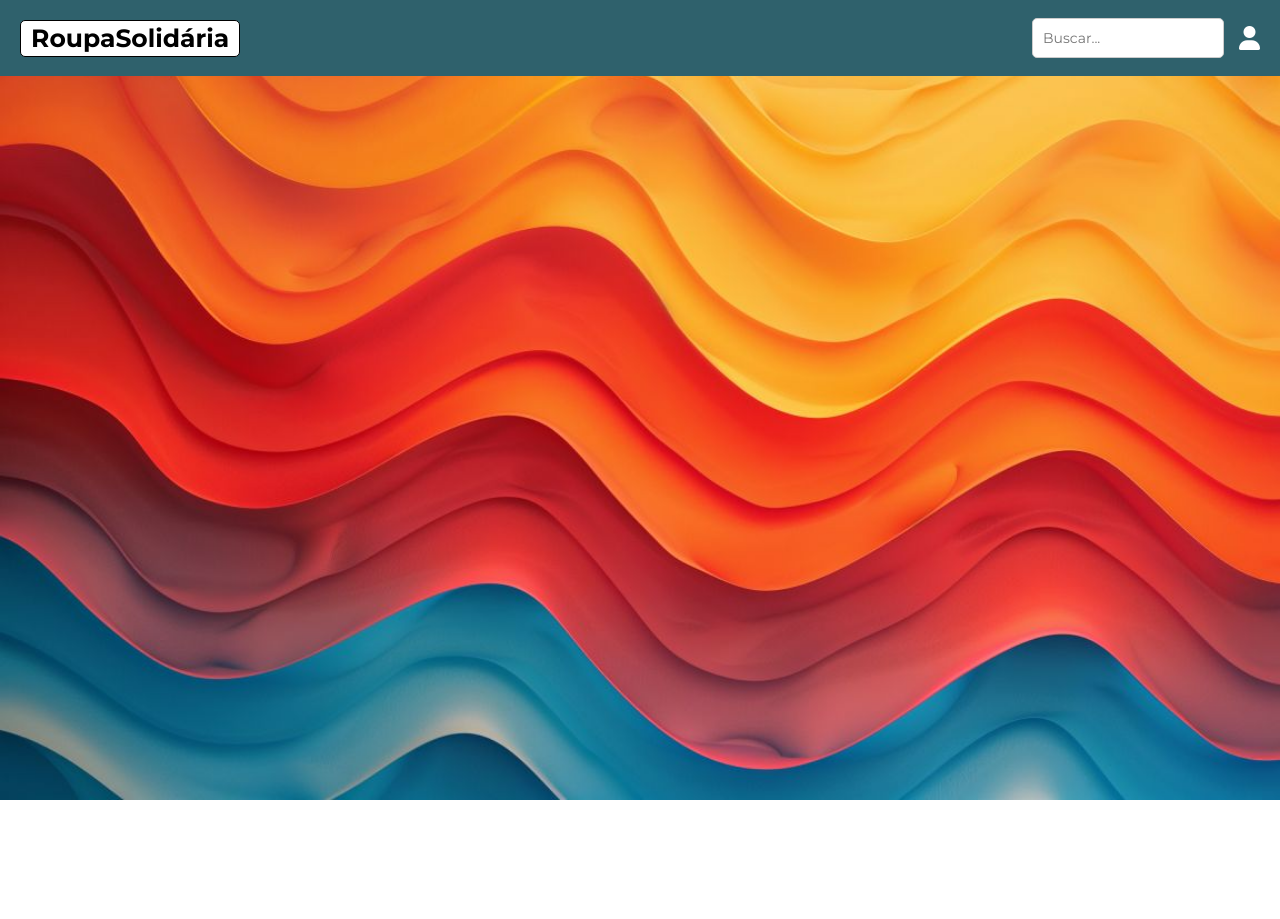
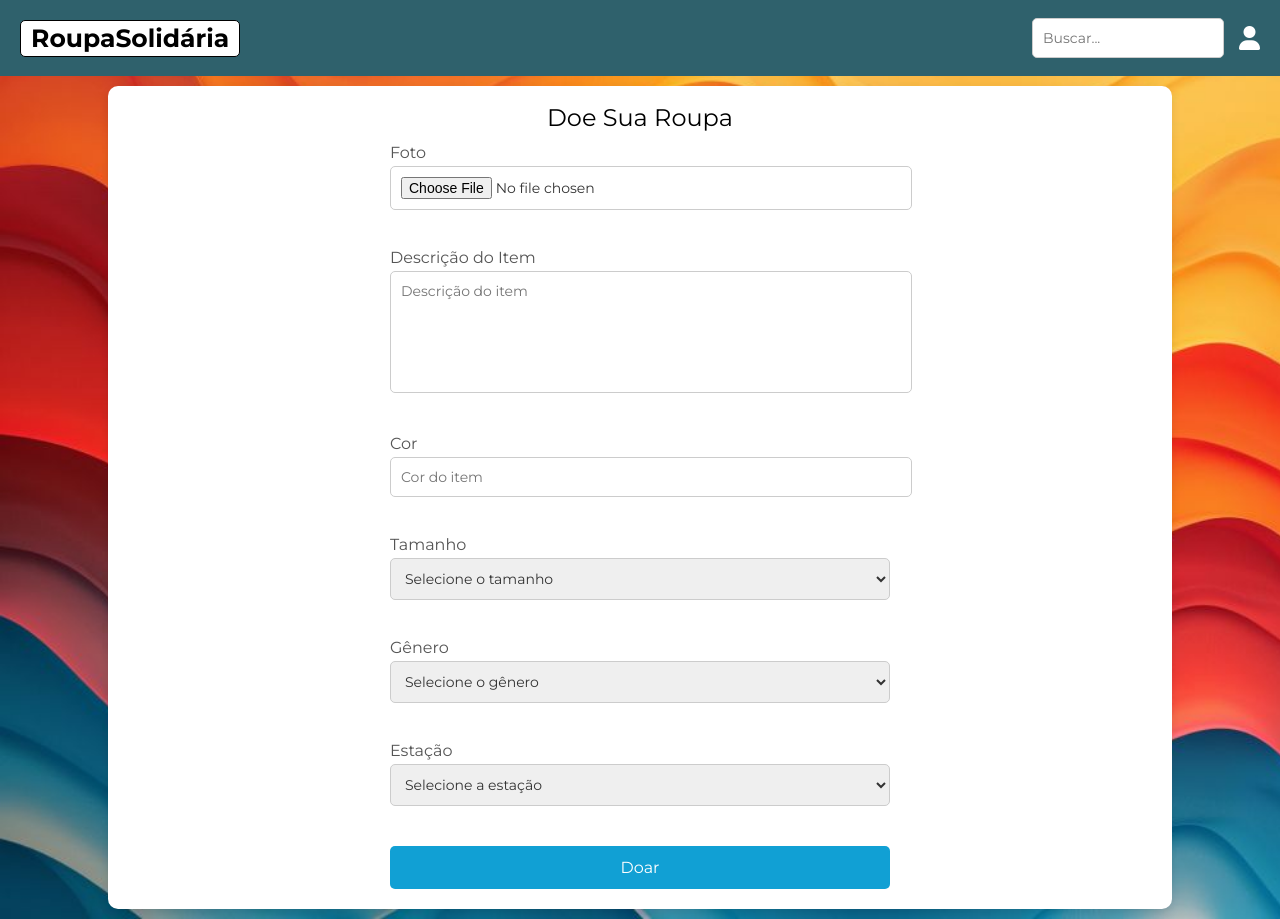
Before and after one commit to raphaeljjoao/roupa-solidaria, an Angular app in the folder app/: page /donate in a window 1280 px wide. Before the commit the page ends 800 px from the top, so only its background shows below. Built offline with nearby package versions, Linux system fonts and the light colour scheme; sample sign-in values are in the browser's storage.

Commit message:
Add clothing donation form with styling and basic functionality

```diff
--- a/app/src/app/clothing-donation/clothing-donation.component.html
+++ b/app/src/app/clothing-donation/clothing-donation.component.html
@@ -1,5 +1,59 @@
 <div class="container">
   <app-navbar></app-navbar>
   <div class="inner-container">
+    <div class="donation-form">
+      <h2>Doe Sua Roupa</h2>
+      <form (submit)="submitForm()">
+        <div class="form-group">
+          <label for="photo">Foto</label>
+          <input type="file" id="photo" name="photo" (change)="onFileChange($event)" accept="image/*" required>
+        </div>
+
+        <div class="form-group">
+          <label for="description">Descrição do Item</label>
+          <textarea id="description" name="description" placeholder="Descrição do item" required></textarea>
+        </div>
+
+        <div class="form-group">
+          <label for="color">Cor</label>
+          <input type="text" id="color" name="color" placeholder="Cor do item" required>
+        </div>
+
+        <div class="form-group">
+          <label for="size">Tamanho</label>
+          <select id="size" name="size" required>
+            <option value="">Selecione o tamanho</option>
+            <option value="P">P</option>
+            <option value="M">M</option>
+            <option value="G">G</option>
+            <option value="GG">GG</option>
+            <option value="Único">Único</option>
+          </select>
+        </div>
+
+        <div class="form-group">
+          <label for="gender">Gênero</label>
+          <select id="gender" name="gender" required>
+            <option value="">Selecione o gênero</option>
+            <option value="Masculino">Masculino</option>
+            <option value="Feminino">Feminino</option>
+            <option value="Unissex">Unissex</option>
+          </select>
+        </div>
+
+        <div class="form-group">
+          <label for="season">Estação</label>
+          <select id="season" name="season" required>
+            <option value="">Selecione a estação</option>
+            <option value="Verão">Verão</option>
+            <option value="Outono">Outono</option>
+            <option value="Inverno">Inverno</option>
+            <option value="Primavera">Primavera</option>
+          </select>
+        </div>
+
+        <button type="submit" class="donate-button">Doar</button>
+      </form>
+    </div>
   </div>
 </div>
--- a/app/src/app/clothing-donation/clothing-donation.component.scss
+++ b/app/src/app/clothing-donation/clothing-donation.component.scss
@@ -8,6 +8,86 @@
   display: flex;
   justify-content: center;
   align-items: center;
-  height: 90vh;
-  padding: 0 20px;
+  min-height: 90vh;
+  padding: 10px 20px;
 }
+
+.donation-form {
+  background-color: white;
+  padding: 20px;
+  border-radius: 10px;
+  box-shadow: 0px 4px 10px rgba(0, 0, 0, 0.1);
+  text-align: center;
+  width: 80vw;
+}
+
+.donation-form h2 {
+  font-size: 24px;
+  margin-bottom: 15px;
+}
+
+.form-group {
+  margin-bottom: 20px;
+  text-align: left;
+}
+
+.form-group label {
+  font-size: 16px;
+  color: #555;
+}
+
+.form-group input, .form-group textarea, .form-group select {
+  width: 100%;
+  padding: 10px;
+  border: 1px solid #ccc;
+  border-radius: 5px;
+  font-size: 14px;
+  color: #333;
+  margin-top: 5px;
+}
+
+.form-group textarea {
+  height: 100px;
+}
+
+.donate-button {
+  padding: 12px;
+  background-color: #11A0D4;
+  color: white;
+  border: none;
+  border-radius: 5px;
+  font-size: 16px;
+  cursor: pointer;
+  transition: background-color 0.3s;
+  width: 100%;
+}
+
+.donate-button:hover {
+  background-color: #0056b3;
+}
+
+form {
+  display: flex;
+  flex-direction: column;
+  gap: 15px;
+  max-width: 500px;
+  margin: 0 auto;
+}
+
+input, select, textarea {
+  width: 100%;
+  padding: 10px;
+  margin: 5px 0;
+  border-radius: 5px;
+  border: 1px solid #ccc;
+  font-size: 14px;
+}
+
+input:focus, select:focus, textarea:focus {
+  border-color: #11A0D4;
+  outline: none;
+}
+
+textarea {
+  resize: none;
+}
--- a/app/src/app/clothing-donation/clothing-donation.component.ts
+++ b/app/src/app/clothing-donation/clothing-donation.component.ts
@@ -10,4 +10,12 @@ import { NavbarComponent } from '../shared/navbar/navbar.component';
 })
 export class ClothingDonationComponent {
 
+  onFileChange(event: Event) {
+
+  }
+
+  submitForm() {
+
+  }
+
 }
```
